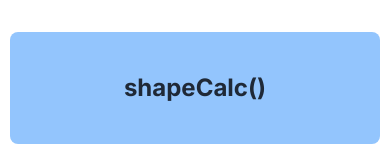
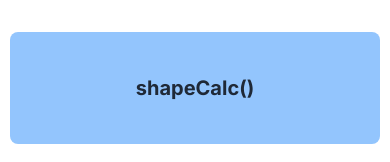
Before and after one commit to mdadnanshafiq/shapecalc, a plain HTML site: page index.html in a window 390 px wide. Shown: the top 162 px of the page. Drawn offline with nearby package versions, Linux system fonts and the light colour scheme.

Commit message:
font size

```diff
--- a/index.html
+++ b/index.html
@@ -20,7 +20,7 @@
 <body class="inter">
     <header
         class="h-28 lg:max-w-[1600px] max-w-[95vw] mx-auto bg-blue-300 rounded-lg my-8 p-4 flex lg:justify-start justify-center items-center">
-        <h1 class="lg:text-5xl md:text-5xl text-2xl font-bold">shapeCalc()</h1>
+        <h1 class="lg:text-5xl md:text-5xl text-xl font-bold">shapeCalc()</h1>
     </header>
     <main class="flex lg:flex-row flex-col gap-4 lg:max-w-[1600px] mx-auto">
         <section class="flex-1 grid grid-cols-1 lg:grid-cols-3 md:grid-cols-2 justify-center items-center gap-4">
```
